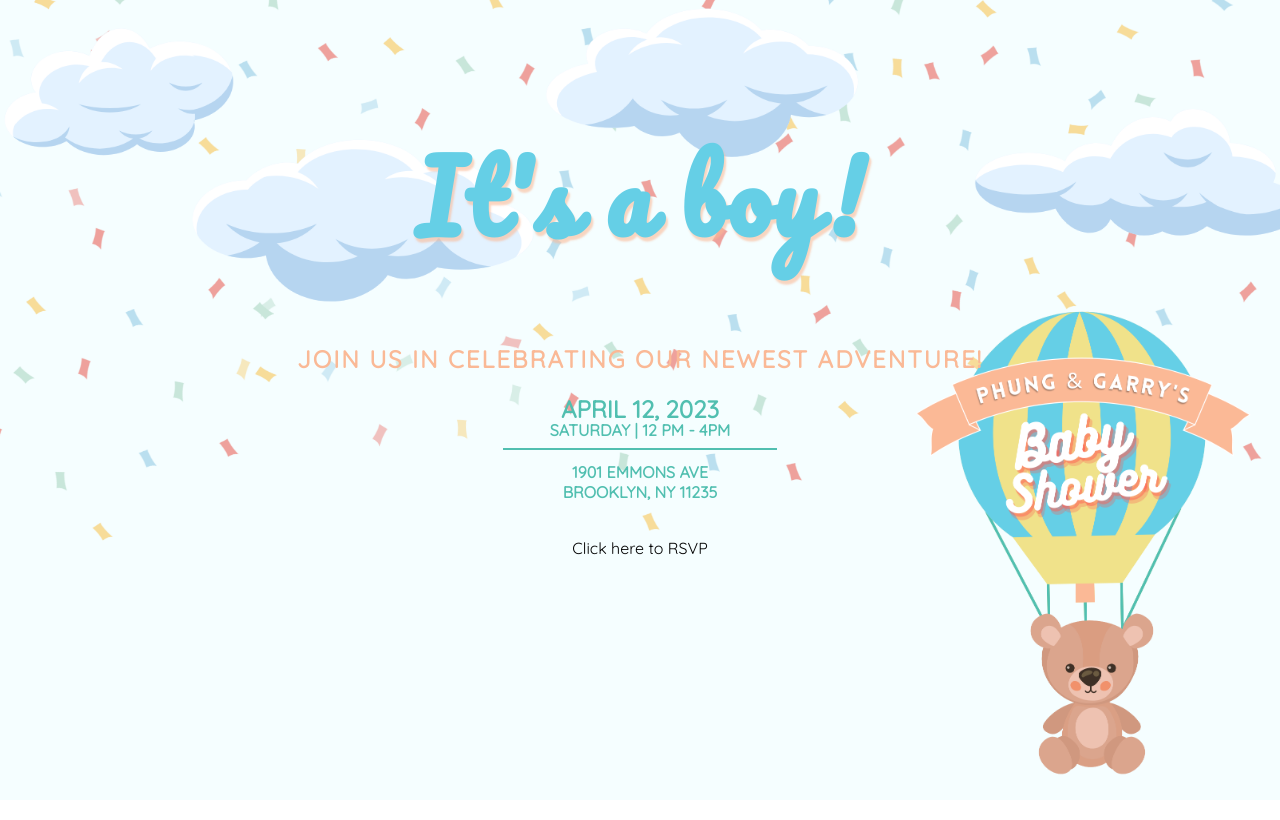
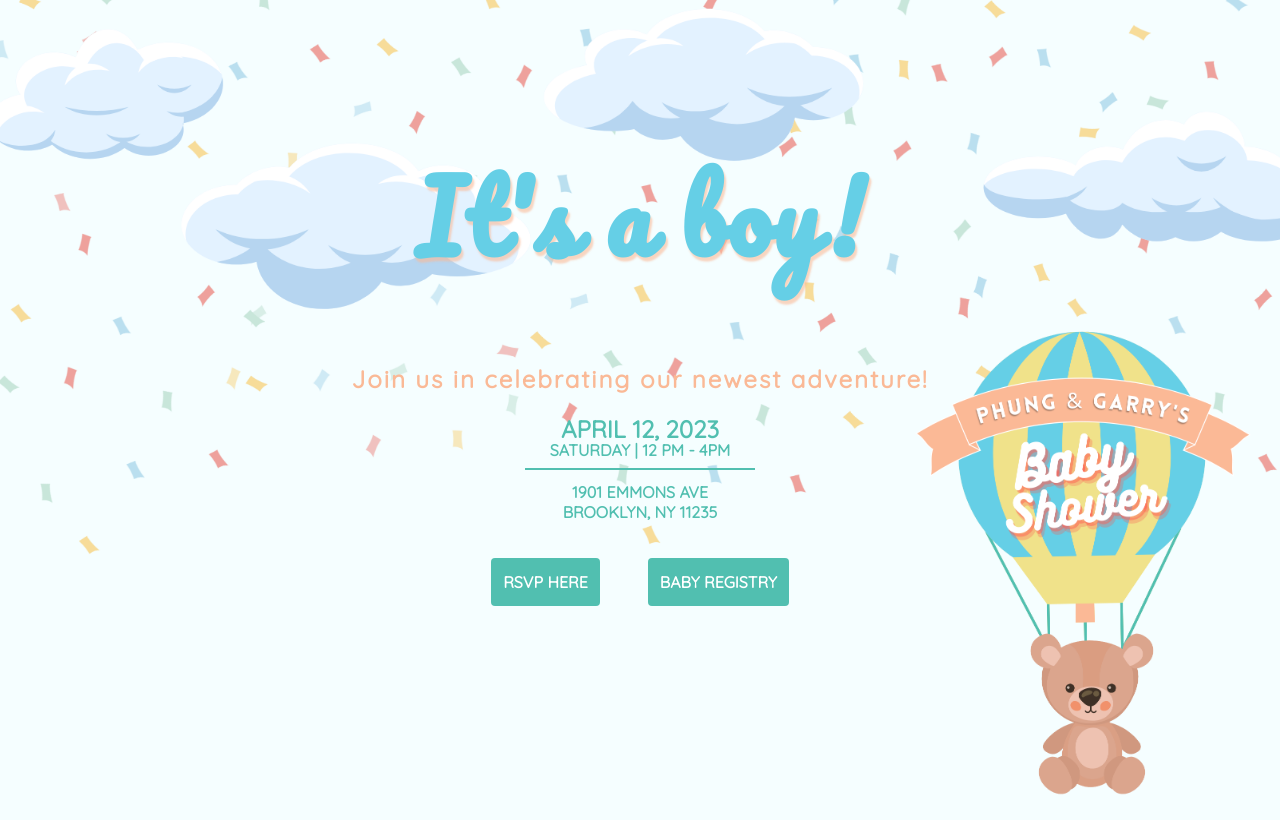
Before and after one commit to vuonga1103/phung-baby-shower, a React (Create React App) app: page / in a window 1280 px wide. Built offline with nearby package versions, Linux system fonts and the light colour scheme; some icons are missing.

Commit message:
Wire up favicon

```diff
--- a/package.json
+++ b/package.json
@@ -9,6 +9,7 @@
     "polished": "^4.2.2",
     "react": "^18.2.0",
     "react-dom": "^18.2.0",
+    "react-favicon": "^1.0.1",
     "react-scripts": "5.0.1",
     "styled-components": "^5.3.6",
     "web-vitals": "^2.1.4"
--- a/public/index.html
+++ b/public/index.html
@@ -30,7 +30,7 @@
       work correctly both with client-side routing and a non-root public URL.
       Learn how to configure a non-root public URL by running `npm run build`.
     -->
-    <title>React App</title>
+    <title>Phung & Garry's Baby Shower</title>
   </head>
   <body>
     <noscript>You need to enable JavaScript to run this app.</noscript>
--- a/src/App.js
+++ b/src/App.js
@@ -3,9 +3,10 @@ import styled from 'styled-components'
 
 import hotAirBalloonBear from './images/hot-air-balloon-bear.png'
 import Intro from './Intro'
-import RsvpButton from './RsvpButton'
+import Button from './Button'
 import RsvpForm from './RsvpForm'
-import { MOBILE_MEDIA_QUERY } from './utils'
+import { CORAL, GREEN, MOBILE_MEDIA_QUERY } from './utils'
+import Link from './Link'
 
 const AppWrapper = styled.div({
   height: '100vh',
@@ -57,7 +58,13 @@ function App() {
       <Wrapper ref={containerRef}>
         <TopBear src={hotAirBalloonBear} alt="Bear With Hot Air Balloon" />
         <Intro />
-        <RsvpButton onClick={handleRsvpButtonClick} />
+        <div>
+          <Button onClick={handleRsvpButtonClick}>RSVP Here</Button>
+          <Button>
+            <Link href="http://amazon.com">Baby Registry</Link>
+          </Button>
+        </div>
+
         {shouldOpenRsvpForm ? <RsvpForm /> : null}
 
         <BottomRightBear
--- /dev/null
+++ b/src/Button.js
@@ -0,0 +1,43 @@
+import { mix } from 'polished'
+import PropTypes from 'prop-types'
+import React from 'react'
+import styled from 'styled-components'
+import { GREEN } from './utils'
+
+const StyledButton = styled.button({
+  fontSize: 'unset',
+  outline: 'unset',
+  font: 'inherit',
+  cursor: 'pointer',
+  margin: 24,
+  padding: 12,
+  borderRadius: 4,
+  border: 'none',
+  textTransform: 'uppercase',
+  height: 48,
+  color: 'white',
+  fontWeight: 700,
+  backgroundColor: GREEN,
+  '&:hover': {
+    backgroundColor: mix(0.2, 'white', GREEN),
+  },
+})
+const Button = ({ onClick, buttonStyle, children }) => {
+  return (
+    <StyledButton onClick={onClick} style={buttonStyle}>
+      {children}
+    </StyledButton>
+  )
+}
+
+Button.propTypes = {
+  buttonStyle: PropTypes.object,
+  onClick: PropTypes.func,
+}
+
+Button.defaultProps = {
+  buttonStyle: {},
+  onClick: () => {},
+}
+
+export default Button
--- a/src/Intro.js
+++ b/src/Intro.js
@@ -34,6 +34,13 @@ const Text = styled.section({
   color: GREEN,
 })
 
+const JoinUsText = styled(Text)({
+  color: CORAL,
+  letterSpacing: 2,
+  fontSize: '1.5rem',
+  textTransform: 'none',
+})
+
 const Divider = styled.div({
   width: '40%',
   height: 1.5,
@@ -51,9 +58,7 @@ const Intro = () => {
   return (
     <Wrapper>
       <Title>It's a boy!</Title>
-      <Text style={{ color: CORAL, letterSpacing: 2, fontSize: '1.5rem' }}>
-        Join us in celebrating our newest adventure!
-      </Text>
+      <JoinUsText>Join us in celebrating our newest adventure!</JoinUsText>
 
       <Date>APRIL 12, 2023</Date>
       <Text style={{ marginTop: -24 }}>Saturday | 12 pm - 4pm</Text>
--- /dev/null
+++ b/src/Link.js
@@ -0,0 +1,17 @@
+import React from 'react'
+
+const Link = ({ href, children, ...props }) => {
+  return (
+    <a
+      href={href}
+      style={{ textDecoration: 'none', color: 'inherit' }}
+      target="_blank"
+      rel="noopener noreferrer"
+      {...props}
+    >
+      {children}
+    </a>
+  )
+}
+
+export default Link
--- a/src/RsvpButton.js
+++ /dev/null
@@ -1,19 +0,0 @@
-import React from 'react'
-import styled from 'styled-components'
-
-const Button = styled.button({
-  backgroundColor: 'unset',
-  color: 'unset',
-  border: 'unset',
-  padding: 'unset',
-  fontSize: 'unset',
-  outline: 'unset',
-  font: 'inherit',
-  cursor: 'pointer',
-  margin: 24,
-})
-const RsvpButton = ({ onClick }) => {
-  return <Button onClick={onClick}>Click here to RSVP</Button>
-}
-
-export default RsvpButton
--- a/src/index.js
+++ b/src/index.js
@@ -2,10 +2,13 @@ import React from 'react'
 import ReactDOM from 'react-dom/client'
 import './index.css'
 import App from './App'
+import Favicon from 'react-favicon'
+import hotAirBalloonBear from './images/hot-air-balloon-bear.png'
 
 const root = ReactDOM.createRoot(document.getElementById('root'))
 root.render(
   <React.StrictMode>
+    <Favicon url={hotAirBalloonBear} />
     <App />
   </React.StrictMode>
 )
```
Also changed, not shown: 1 other file (tests, documents, lock files or other folders).
